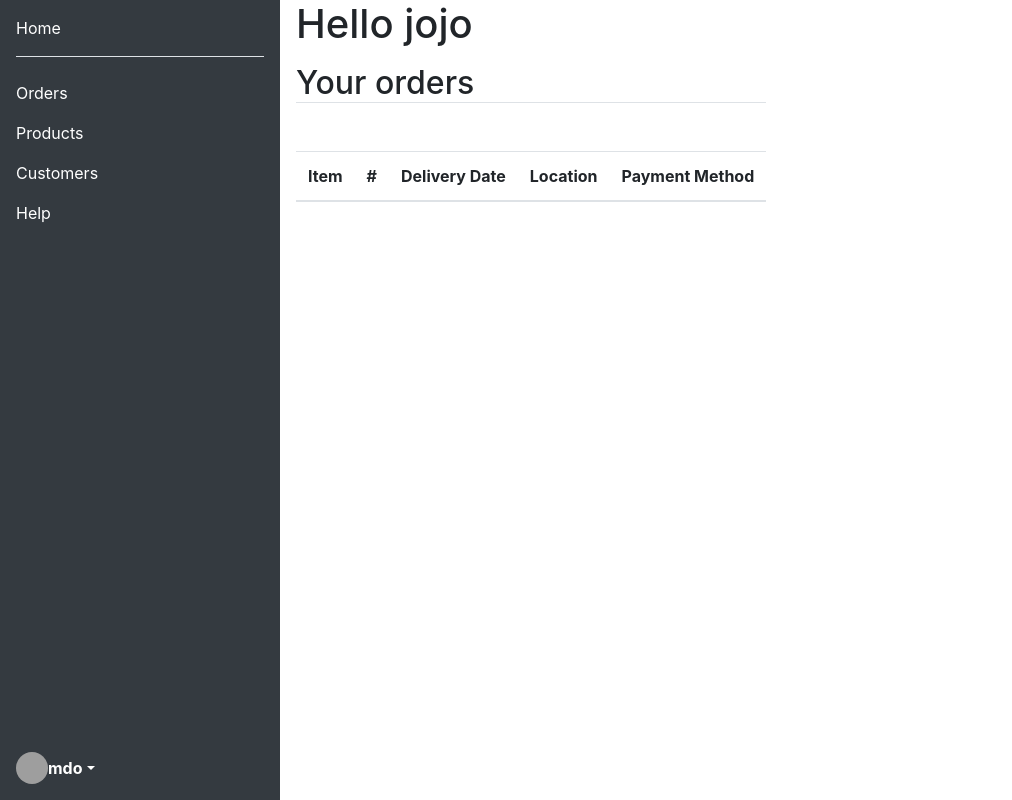
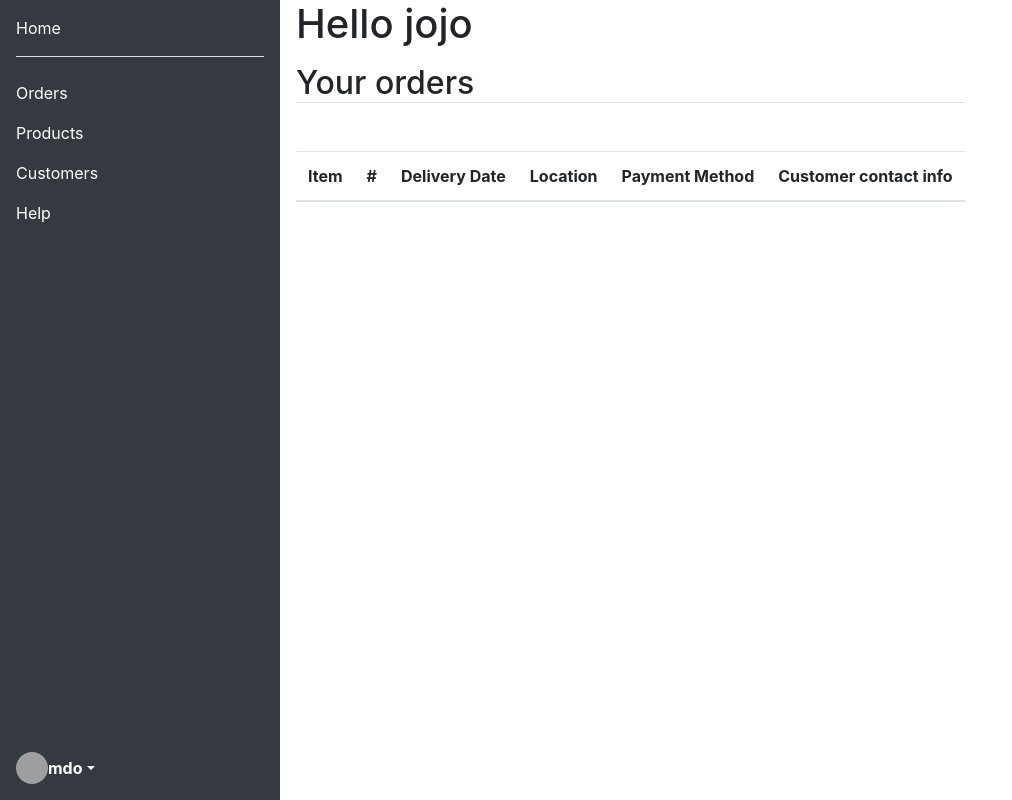
Before and after one commit to codeKing2020/mySolar, a Django app: page /createProduct in a window 1280 px wide. Shown: the whole page, without its empty margins (0-1012 px from the left). Run offline with Django 4.2, Linux system fonts and the light colour scheme; a user stored in the database is signed in; lists and menus that the app fills with data are empty; some libraries are stand-ins or nearby versions; grey boxes are pictures that could not be loaded.

Commit message:
Added links for sellerDash

```diff
--- a/Solar/mySolarApp/templates/mySolar/sellerDash.html
+++ b/Solar/mySolarApp/templates/mySolar/sellerDash.html
@@ -13,7 +13,7 @@ Seller Dashboard | mySolar
     {% if delivery_info == "empty" %}
     <h3>You currently do not have any orders, check again soon!</h3>
     {% else %}
-    <table class="table">
+    <table class="table table-striped table-hover">
         <thead>
             <tr>
                 <th scope="col">Item</th>
@@ -21,10 +21,12 @@ Seller Dashboard | mySolar
                 <th scope="col">Delivery Date</th>
                 <th scope="col">Location</th>
                 <th scope="col">Payment Method</th>
+                <th scope="col">Customer contact info</th>
             </tr>
         </thead>
         <tbody>
             {% for del_info in delivery_info %}
+            <a href="{% url 'orderInfo' del_info.pk %}">
                 <tr>
                     <td>
                         {{del_info.item.title}}
@@ -41,7 +43,17 @@ Seller Dashboard | mySolar
                     <td>
                         {{del_info.payment_method}}
                     </td>
+                    {% if del_info.customer.contact_info %}
+                    <td>
+                        {{del_info.customer.contact_info}
+                    </td>
+                    {% else %}
+                    <td>
+                        {{del_info.customer.email}}
+                    </td>
+                    {% endif %}
                 </tr>
+            </a>
             {% endfor %}
         </tbody>
     </table>
```
Also changed, not shown: Solar/db.sqlite3. Lines whose indentation alone changed are shown as unchanged.
